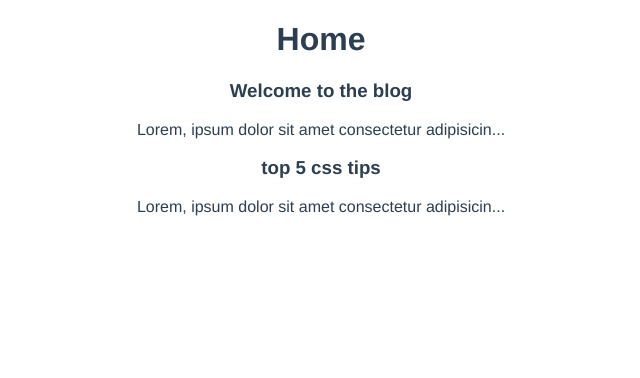
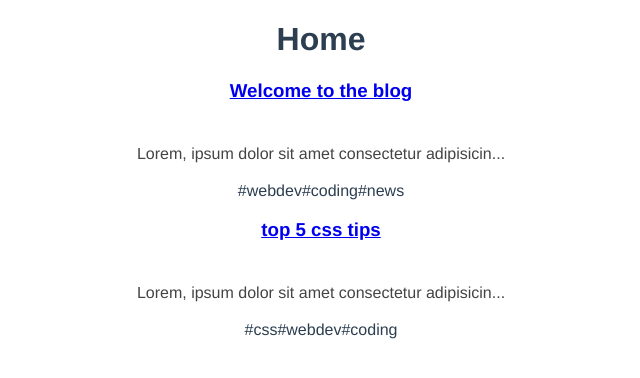
Before and after one commit to Giapa/Learning-Journey, a Vue app in the folder Vue/v3-blog/: page / in a window 1280 px wide. Shown: the top 378 px of the page, without its empty margins (319-959 px from the left). Built offline with nearby package versions, Linux system fonts and the light colour scheme; data requests are answered from the project's data file.

Commit message:
Add composables

```diff
--- /dev/null
+++ b/Vue/v3-blog/src/components/PostDetails.vue
@@ -0,0 +1,37 @@
+<template>
+  <div v-if="error">{{ error }}</div>
+  <div v-if="post" class="post">
+    <h3>{{ post.title }}</h3>
+    <p class="pre">{{ post.body }}</p>
+  </div>
+</template>
+
+<script>
+import getPost from "../composables/getPost";
+
+export default {
+  props: ["id"],
+  setup(props) {
+    const { post, error, load } = getPost(props.id);
+
+    load();
+
+    return { post, error };
+  },
+};
+</script>
+
+<style>
+.post {
+  max-width: 1200px;
+  margin: 0 auto;
+}
+.post p {
+  color: #444;
+  line-height: 1.5rem;
+  margin-top: 40px;
+}
+.pre {
+  white-space: pre-wrap;
+}
+</style>
--- a/Vue/v3-blog/src/components/SinglePost.vue
+++ b/Vue/v3-blog/src/components/SinglePost.vue
@@ -1,7 +1,10 @@
 <template>
   <div class="post">
-    <h3>{{ post.title }}</h3>
+    <router-link :to="{ name: 'Details', params: { id: post.id } }">
+      <h3>{{ post.title }}</h3>
+    </router-link>
     <p>{{ snippet }}</p>
+    <span v-for="tag in post.tags" :key="tag">#{{ tag }}</span>
   </div>
 </template>
 
--- /dev/null
+++ b/Vue/v3-blog/src/composables/getPost.js
@@ -0,0 +1,23 @@
+import { ref } from "vue";
+
+const getPost = (id) => {
+  const post = ref([]);
+  const error = ref(null);
+
+  const load = async () => {
+    try {
+      let data = await fetch(`http://localhost:3000/posts/${id}`);
+      if (!data.ok) {
+        throw Error("Post does not exist");
+      }
+      post.value = await data.json();
+    } catch (err) {
+      error.value = err.message;
+      console.log(error.value);
+    }
+  };
+
+  return { post, error, load };
+};
+
+export default getPost;
--- /dev/null
+++ b/Vue/v3-blog/src/composables/getPosts.js
@@ -0,0 +1,23 @@
+import { ref } from "vue";
+
+const getPosts = () => {
+  const posts = ref([]);
+  const error = ref(null);
+
+  const load = async () => {
+    try {
+      let data = await fetch("http://localhost:3000/posts");
+      if (!data.ok) {
+        throw Error("No data available");
+      }
+      posts.value = await data.json();
+    } catch (err) {
+      error.value = err.message;
+      console.log(error.value);
+    }
+  };
+
+  return { posts, error, load };
+};
+
+export default getPosts;
--- a/Vue/v3-blog/src/router/index.js
+++ b/Vue/v3-blog/src/router/index.js
@@ -1,11 +1,18 @@
 import { createRouter, createWebHistory } from "vue-router";
 import Home from "../views/Home.vue";
+import PostDetails from "../components/PostDetails.vue";
 
 const routes = [
   {
     path: "/",
     name: "Home",
     component: Home,
+  },
+  {
+    path: "/posts/:id",
+    name: "Details",
+    component: PostDetails,
+    props: true,
   },
 ];
 
--- a/Vue/v3-blog/src/views/Home.vue
+++ b/Vue/v3-blog/src/views/Home.vue
@@ -13,33 +13,14 @@
 
 <script>
 import PostList from "../components/PostList.vue";
-import { ref } from "@vue/reactivity";
-import { onMounted } from "@vue/runtime-core";
+import getPosts from "../composables/getPosts";
 
 export default {
   name: "Home",
   components: { PostList },
   setup() {
-    const posts = ref([]);
-    const error = ref(null);
-
-    const load = async () => {
-      try {
-        let data = await fetch("http://localhost:3000/posts");
-        if (!data.ok) {
-          throw Error("No data available");
-        }
-        posts.value = await data.json();
-      } catch (err) {
-        error.value = err.message;
-        console.log(error.value);
-      }
-    };
-
-    onMounted(() => {
-      load();
-    });
-
+    const { posts, error, load } = getPosts();
+    load();
     return { posts, error };
   },
 };
```
